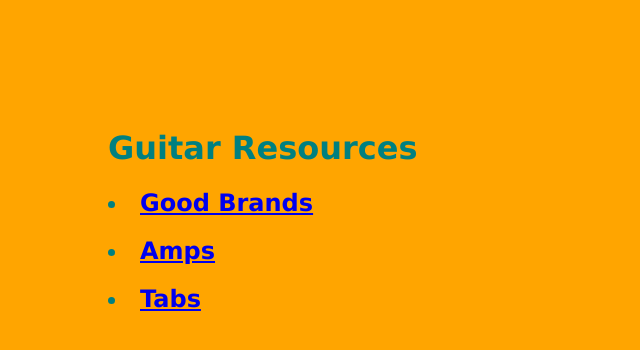
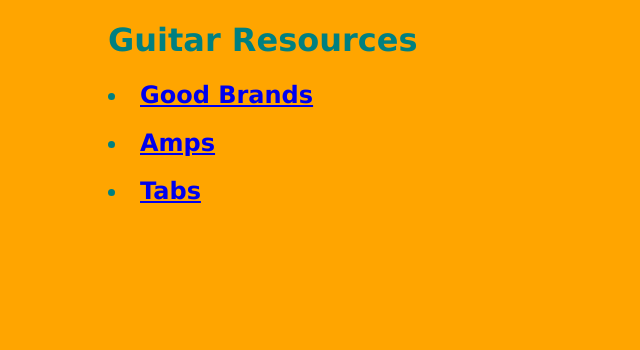
Before and after one commit to mathdude9000/mathdude9000.github.io, a plain HTML site: page index.html in a window 1280 px wide. Shown: the whole page, without its empty margins (0-640 px from the left). Drawn offline with Linux system fonts and the light colour scheme.

Commit message:
Update index.html

```diff
--- a/index.html
+++ b/index.html
@@ -9,7 +9,7 @@
 body {
     font-family:Verdana;
     color: #333;
-    padding:100px;
+    padding-left:100px;
     background-color: orange;
     color:teal;
 }
```
